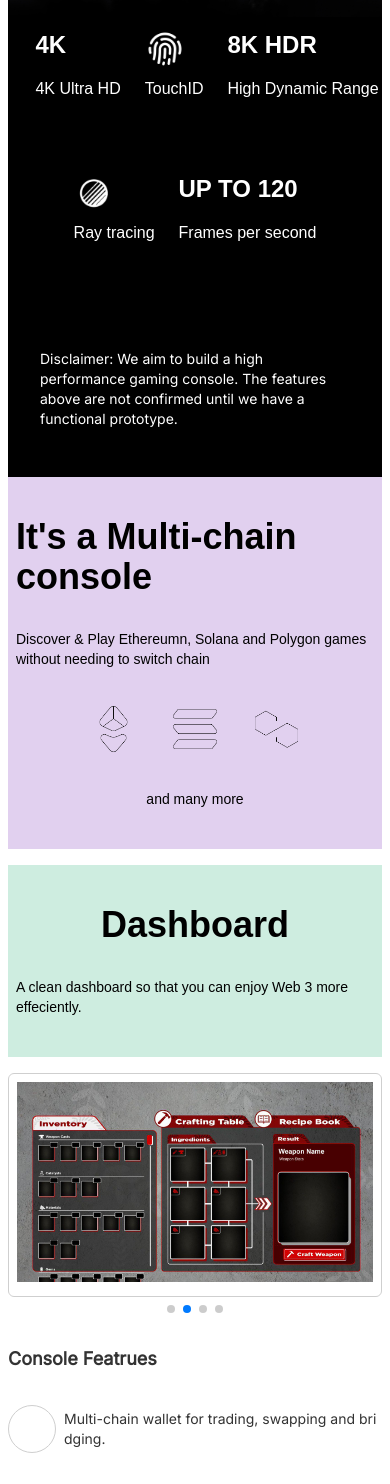
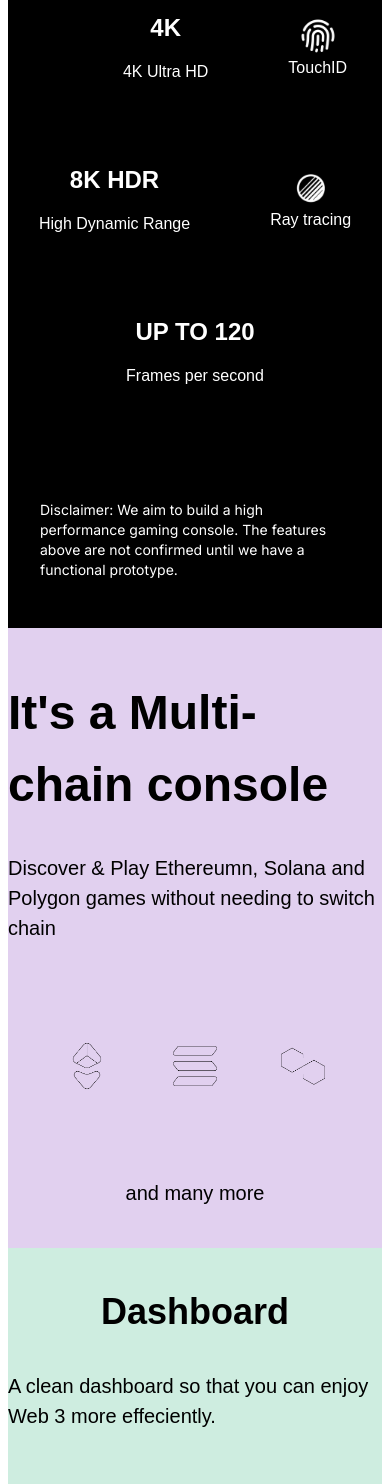
Before and after one commit to SoftwareTalent/Polium, a React (Create React App) app: page / in a window 390 px wide. Shown: the part 469-1953 px from the top of the page. Built offline with nearby package versions, Linux system fonts and the light colour scheme; some icons are missing.

Commit message:
home page update

```diff
--- a/src/pages/Home.js
+++ b/src/pages/Home.js
@@ -8,7 +8,7 @@
   return (
     <div className='flex flex-col w-full'>
       <video
-        className='w-full border mb-4'
+        className='w-full border mb-[-1px]'
         autoPlay={'autoplay'}
         preload='auto'
         loop
@@ -27,15 +27,15 @@
         className='w-full'
       />
       {/* banner description */}
-      <div className='flex flex-wrap gap-6 bg-black text-white py-4 -mt-1 justify-center h-18 '>
+      <div className='flex flex-wrap gap-20 bg-black text-white py-4 -mt-1 justify-center h-18 '>
         <div></div>
-        <div className='flex flex-col '>
+        <div className='flex flex-col items-center justify-center '>
           <label className='text-2xl md:text-4xl sm:text-3xl  font-bold font-poppins h-12 uppercase'>
             4K
           </label>
           <span className='font-poppins'>4K Ultra HD</span>
         </div>
-        <div className='flex flex-col gap-2 mb-12 justify-between max-h-[72px]'>
+        <div className='flex flex-col items-center justify-center'>
           <img
             src='/assets/touch-id.svg'
             className='h-10 w-10 md:h-12 md:w-12 '
@@ -43,13 +43,13 @@
           ></img>
           <span className='font-poppins'>TouchID</span>
         </div>
-        <div className='flex flex-col '>
+        <div className='flex flex-col items-center justify-center'>
           <label className='text-2xl md:text-4xl sm:text-3xl font-bold h-12 uppercase font-poppins'>
             8K HDR
           </label>
           <span className='font-poppins'>High Dynamic Range</span>
         </div>
-        <div className='flex flex-col  justify-between max-h-[72px]'>
+        <div className='flex flex-col items-center justify-center'>
           <img
             src='/assets/ray.svg'
             className='h-10 w-10 sm:h-12 sm:w-12'
@@ -57,7 +57,7 @@
           ></img>
           <span className='font-poppins'>Ray tracing</span>
         </div>
-        <div className='flex flex-col mb-12'>
+        <div className='flex flex-col items-center justify-center'>
           <label className='text-2xl md:text-4xl sm:text-3xl font-bold h-12 uppercase font-poppins'>
             Up to 120
           </label>
@@ -70,39 +70,44 @@
       </div>
       {/* multi chain consle */}
       <div
-        className='flex flex-col p-2 gap-8 items-center py-10 text-black mb-4'
+        className='flex flex-col items-center text-black'
         style={{ background: '#9558c447 ' }}
       >
-        <label className='text-4xl  font-bold font-poppins'>
+        <label className='text-[48px]  font-bold font-poppins mt-[49px] mb-[32px]'>
           {' '}
           It's a Multi-chain console
         </label>
-        <p className='text-sm font-poppins'>
+        <p className='text-[20px] font-poppins mb-[95px]'>
           Discover & Play Ethereumn, Solana and Polygon games without needing to
           switch chain
         </p>
-        <div className='flex justify-center gap-6 sm:gap-12'>
+        <div className='flex flex-row w-full items-center justify-evenly mb-[84px]'>
           <LazyLoadImage
-            className='h-14 sm:h-28'
+            className='h-14 sm:h-28 md:h-[211px]'
             src='/assets/ethereum-(eth).png'
           ></LazyLoadImage>
           <LazyLoadImage
-            className='h-14 sm:h-28'
+            className='h-14 sm:h-28 md:h-[211px]'
             src='/assets/solana-(sol).png'
           ></LazyLoadImage>
           <LazyLoadImage
-            className='h-14 sm:h-28'
+            className='h-14 sm:h-28 md:h-[211px]'
             src='/assets/polygon-(matic).png'
           ></LazyLoadImage>
         </div>
-        <span className='text-sm font-poppins'>and many more</span>
+        <span className='text-[20px] font-poppins mb-[40px]'>
+          and many more
+        </span>
       </div>
       <div
-        className='flex p-2 flex-col gap-8 items-center py-10 text-black mb-4'
+        className='flex flex-col items-center justify-center  text-black'
         style={{ background: '#3EB78440' }}
       >
-        <label className='text-4xl  font-bold font-poppins'> Dashboard</label>
-        <p className='text-sm font-poppins'>
+        <label className='text-[36px]  font-bold font-poppins mt-[37px]'>
+          {' '}
+          Dashboard
+        </label>
+        <p className='text-[20px] font-poppins mt-[32px] mb-[89px]'>
           A clean dashboard so that you can enjoy Web 3 more effeciently.
         </p>
       </div>
@@ -110,14 +115,14 @@
       <ConsoleFeature />
       {/* -------- */}
       <div
-        className='flex p-2 flex-col gap-8 items-center py-10 text-black mb-4'
+        className='flex flex-col items-center text-black mb-[36px]'
         style={{ background: '#3e60b740' }}
       >
-        <label className='text-4xl  font-bold font-poppins'>
+        <label className='text-[36px] mt-[28px] font-bold font-poppins'>
           {' '}
           Dual3 Controller
         </label>
-        <p className='text-sm font-poppins'>
+        <p className='text-[20px] font-poppins mt-[33px] mb-[97px]'>
           A controller that is built for Web 3 gaming.
         </p>
       </div>
@@ -126,10 +131,10 @@
       {/* -------- */}
       {/* Multilingual console*/}
       <div
-        className='flex p-2 flex-col gap-8 items-center py-10 text-black mb-4'
+        className='flex flex-col items-center text-black '
         style={{ background: '#F33C3C40' }}
       >
-        <label className='text-4xl  font-bold font-poppins'>
+        <label className='text-[48px] mt-[67px] mb-[32px]  font-bold font-poppins'>
           {' '}
           It's a Multilingual console
         </label>
--- a/src/sections/home/ConsoleFeature.js
+++ b/src/sections/home/ConsoleFeature.js
@@ -1,22 +1,42 @@
-import { LazyLoadImage } from "react-lazy-load-image-component";
-import { Swiper, SwiperSlide } from "swiper/react";
+import { LazyLoadImage } from 'react-lazy-load-image-component';
+import { Swiper, SwiperSlide } from 'swiper/react';
 import { Autoplay, Pagination, Navigation } from 'swiper';
-import {Icon} from '@iconify/react'
+import { Icon } from '@iconify/react';
 
 const CONSOLE_FEAUTURES_ITEMS = [
-    { image: '', text: 'Multi-chain wallet for trading, swapping and bridging.', icon:'clarity:wallet-line' },
-    { image: '', text: 'Download games, metaverses and apps.' ,icon:'clarity:shopping-bag-line'},
-    { image: '', text: 'Buy & Trade NFTs and In-Game Items.',icon:'iconoir:small-shop-alt' },
-    { image: '', text: 'Check leaderboards, transactions and game activity.',icon:'bx:bar-chart-alt-2' },
-    { image: '', text: 'Stay connected with your friends with messaging and voice chat.',icon:'bx:comment-detail' },
-]
+  {
+    image: '',
+    text: 'Multi-chain wallet for trading, swapping and bridging.',
+    icon: 'clarity:wallet-line',
+  },
+  {
+    image: '',
+    text: 'Download games, metaverses and apps.',
+    icon: 'clarity:shopping-bag-line',
+  },
+  {
+    image: '',
+    text: 'Buy & Trade NFTs and In-Game Items.',
+    icon: 'iconoir:small-shop-alt',
+  },
+  {
+    image: '',
+    text: 'Check leaderboards, transactions and game activity.',
+    icon: 'bx:bar-chart-alt-2',
+  },
+  {
+    image: '',
+    text: 'Stay connected with your friends with messaging and voice chat.',
+    icon: 'bx:comment-detail',
+  },
+];
 
 const CONSOLE_FEAUTURES_IMAGES = [
   { image: '/assets/home-swiper(1).jpg', index: 1 },
   { image: '/assets/home-swiper(2).jpg', index: 2 },
   { image: '/assets/home-swiper(3).jpg', index: 3 },
-    { image: '/assets/home-swiper(4).jpg', index: 4 }
-]
+  { image: '/assets/home-swiper(4).jpg', index: 4 },
+];
 
 const settingSwiper = {
   slidesPerView: 1,
@@ -30,34 +50,40 @@
     clickable: true,
   },
   modules: [Autoplay, Pagination, Navigation],
-
-  }
+};
 export default function ConsoleFeature() {
-
   return (
-        <div className="flex flex-col md:flex-row gap-4 w-full  mb-4">
-            <div className="w-full md:w-3/5">
-                <Swiper  {...settingSwiper} className="testimonial">
+    <div className='flex flex-col justify-between md:flex-row w-full  mb-[87px] mt-[33px]'>
+      <div className='w-full md:w-3/5'>
+        <Swiper {...settingSwiper} className='testimonial'>
           {CONSOLE_FEAUTURES_IMAGES.map((item, index) => (
-                        <SwiperSlide key={index} className="mb-8 border border-base-300 rounded-md p-2">
-                            <LazyLoadImage src ={item.image} effect = 'blur' alt = ''></LazyLoadImage>
+            <SwiperSlide
+              key={index}
+              className='mb-8 border border-base-300 rounded-md p-2'
+            >
+              <LazyLoadImage
+                src={item.image}
+                effect='blur'
+                alt=''
+              ></LazyLoadImage>
             </SwiperSlide>
           ))}
         </Swiper>
       </div>
-            <div className="flex flex-col gap-8 ">
-                <label className="text-lg font-bold">Console Featrues</label>
+      <div className='flex flex-col'>
+        <label className='text-[20px] font-bold mb-[44px]'>
+          Console Featrues
+        </label>
         {CONSOLE_FEAUTURES_ITEMS.map((item, index) => (
-                    <div className="flex gap-2 items-center" key={index}>
-                        <div className="h-12 min-w-[48px] w-12 rounded-full border border-base-300 flex justify-center items-center">
-                            <Icon icon={item.icon} width={24} ></Icon>
+          <div className='flex items-center mb-[28px]' key={index}>
+            <div className='h-12 min-w-[48px] mr-[25px] w-12 rounded-full border border-base-300 flex justify-center items-center'>
+              <Icon icon={item.icon} width={24}></Icon>
             </div>
             {/* <img src={item.image} alt='' className='h-12 w-12' /> */}
-                        <p className={`text-sm break-all`}>{item.text}</p>
+            <p className={`text-[16px] break-all`}>{item.text}</p>
           </div>
         ))}
-
       </div>
     </div>
-    )
+  );
 }
```
Also changed, not shown: src/sections/home/ControllerFeature.js (+39 -20 lines). Lines whose indentation alone changed are shown as unchanged.
